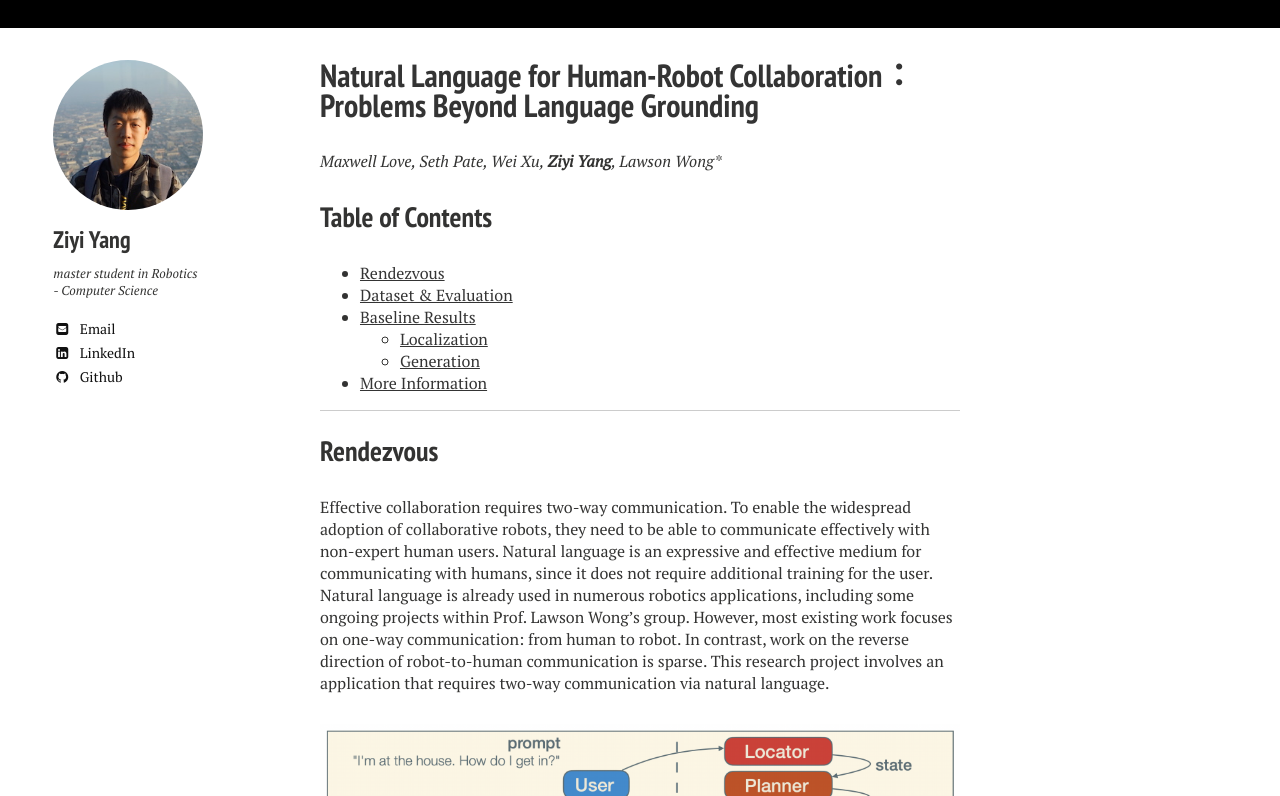
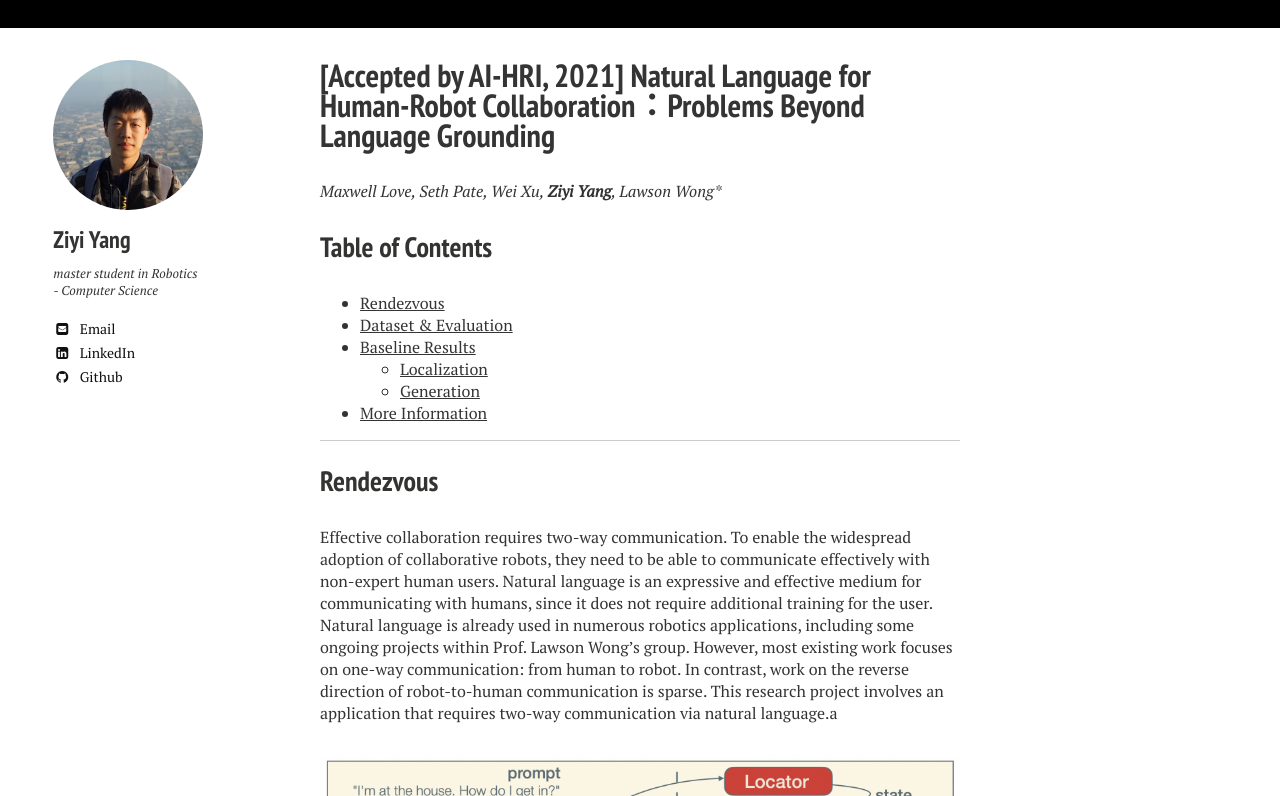
Before and after one commit to YzyLmc/YzyLmc.github.io, a Jekyll site: the page built from docs/_posts/2021-07-13-Rendzevous-presentation.md, in a window 1280 px wide and 900 px high, cut to the strip 104-900 px from the top of the window. Built offline with Jekyll 4.4.1, drawn with Linux system fonts in a browser that asks for light colours; nearby versions of some CDN libraries; some of the changed text lies outside the part shown.

Commit message:
update 10/05

```diff
--- a/docs/_posts/2021-07-13-Rendzevous-presentation.md
+++ b/docs/_posts/2021-07-13-Rendzevous-presentation.md
@@ -1,7 +1,7 @@
 ---
 layout: post
-title: Natural Language for Human-Robot Collaboration：Problems Beyond Language Grounding
-excerpt: A blue sky paper points out challenges and opportunities in human-robot interaction, in the context of vision-language navigation.
+title: <b>[</b>Accepted by AI-HRI, 2021<b>]</b> Natural Language for Human-Robot Collaboration：Problems Beyond Language Grounding
+excerpt: A blue sky paper points out challenges and opportunities in human-robot interaction, in the context of vision-language navigation
 # theme: simple
 
 tags: [presentation]
@@ -19,7 +19,7 @@
 
 ---
 ## Rendezvous
-Effective collaboration requires two-way communication. To enable the widespread adoption of collaborative robots, they need to be able to communicate effectively with non-expert human users. Natural language is an expressive and effective medium for communicating with humans, since it does not require additional training for the user. Natural language is already used in numerous robotics applications, including some ongoing projects within Prof. Lawson Wong’s group. However, most existing work focuses on one-way communication: from human to robot. In contrast, work on the reverse direction of robot-to-human communication is sparse. This research project involves an application that requires two-way communication via natural language.
+Effective collaboration requires two-way communication. To enable the widespread adoption of collaborative robots, they need to be able to communicate effectively with non-expert human users. Natural language is an expressive and effective medium for communicating with humans, since it does not require additional training for the user. Natural language is already used in numerous robotics applications, including some ongoing projects within Prof. Lawson Wong’s group. However, most existing work focuses on one-way communication: from human to robot. In contrast, work on the reverse direction of robot-to-human communication is sparse. This research project involves an application that requires two-way communication via natural language.a
 
 ![rendezvous](/images/rdv.png)
 
@@ -54,5 +54,5 @@
 
 ---
 ## More information
-This work has been submitted to CoRl and AI-HRI ([CoRL Blue Sky submission on Openreview](https://openreview.net/forum?id=j6oOhhGtFbl)). I'm continuing on the topic of improving the performance of the generator by RL, see my latest post for more details.
+This work has been submitted to AI-HRI ([our AI-HRI submission](https://drive.google.com/file/d/1mF2wV6LW7LyyH78HCb4L1iXLFyzfgul_/view?usp=sharing)). I'm continuing on the topic of improving the performance of the generator by RL, see my latest post for more details.
 <span style="color:green">UPDATE 09/09/2021</span>: This paper has been accepted by AAAI Fall Symposium on AI for HRI.
```
Also changed, not shown: docs/_posts/2021-03-01-GASCN-presentation.md (+2 -2 lines), docs/resume.md (+1 -1 lines).
